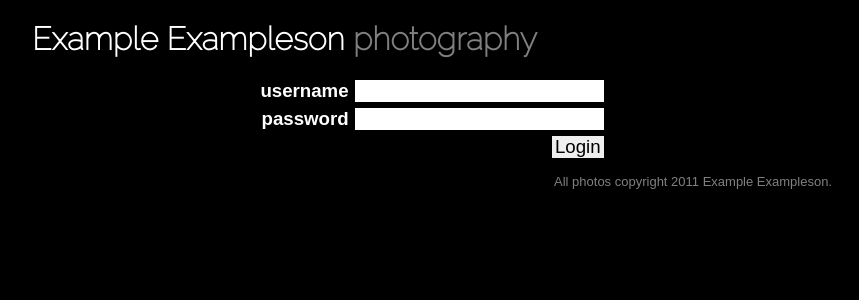
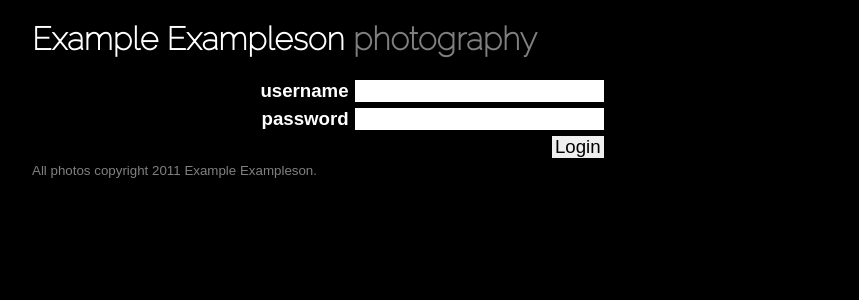
Before and after one commit to jfinkels/ophot, a Flask app: page /login in a window 1280 px wide. Shown: the top 300 px of the page, without its empty margins (208-1067 px from the left). Run offline with Flask 2, Linux system fonts and the light colour scheme; parts of the project's set-up code (start-up, migrations or seed data) failed here and were passed over; some libraries are stand-ins or nearby versions.

Commit message:
added small tag around copyright notice to match the semantic definition of the small tag

```diff
--- a/ophot/static/style/style.css
+++ b/ophot/static/style/style.css
@@ -196,13 +196,6 @@ div#splash-shadow {
   opacity: 0.65;
 }
 
-footer {
-  color: gray;
-  font-size: small;
-  margin-top: 1em;
-  text-align: right;
-}
-
 form {
   font-weight: bold;
 }
@@ -231,6 +224,13 @@ p.description {
 
 p.description a:hover {
   text-decoration: underline;
+}
+
+small#copyright {
+  color: gray;
+/*  font-size: small; */
+  margin-top: 1em;
+  text-align: right;
 }
 
 table {
--- a/ophot/templates/layout.html
+++ b/ophot/templates/layout.html
@@ -47,11 +47,7 @@
     <h1><a href="{{ url_for('show_splash') }}">{{ realname }} <span class="darker">photography</span></a></h1>
     {% block content %}
     {% endblock %}
-    <footer>
-      {% block footer %}
-      All photos copyright 2011 {{ realname }}.
-      {% endblock %}
-    </footer>
+    <footer><small id="copyright">All photos copyright 2011 {{ realname }}.</small></footer>
   </div>
 </body>
 </html>
```
